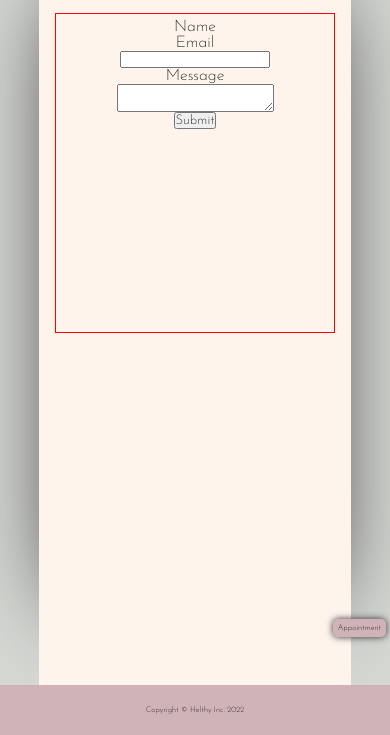
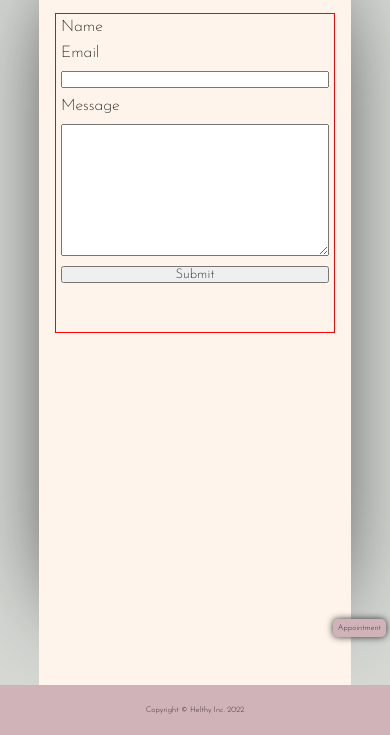
Before and after one commit to chocomallows/helthy, a plain HTML site: page HTML/contact.html in a window 390 px wide. Shown: the part 137-872 px from the top of the page. Drawn offline with Linux system fonts and the light colour scheme; a web font is replaced by a local one.

Commit message:
added better responsiveness to top part

```diff
--- a/CSS/styles.css
+++ b/CSS/styles.css
@@ -123,13 +123,18 @@ body {
 
 .top {
   padding: 5px;
-  height: 20rem;
+  min-height: 20rem;
 }
 
 #contact-form {
   display: flex;
   flex-direction: column;
-  align-items: center;
+  justify-content: space-around;
+  gap: 10px;
+}
+
+#contact-form > textarea {
+  resize: vertical;
 }
 
 iframe {
--- a/HTML/contact.html
+++ b/HTML/contact.html
@@ -58,7 +58,7 @@
                 <input id="email" type="email" name="Email" />
 
                 <label for="message">Message</label>
-                <textarea id="message" name="Message"></textarea>
+                <textarea rows="10" id="message" name="Message"></textarea>
                 <input type="submit" value="Submit" />
               </form>
             </section>
```
